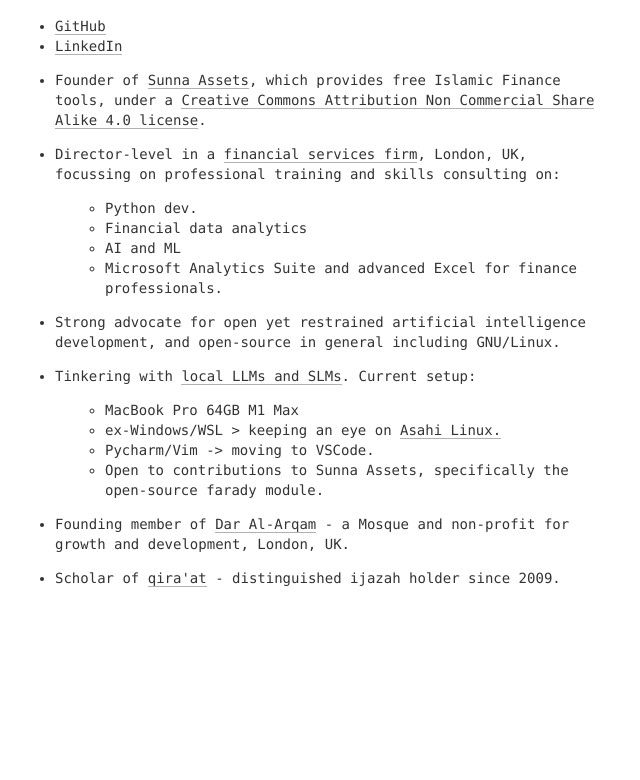
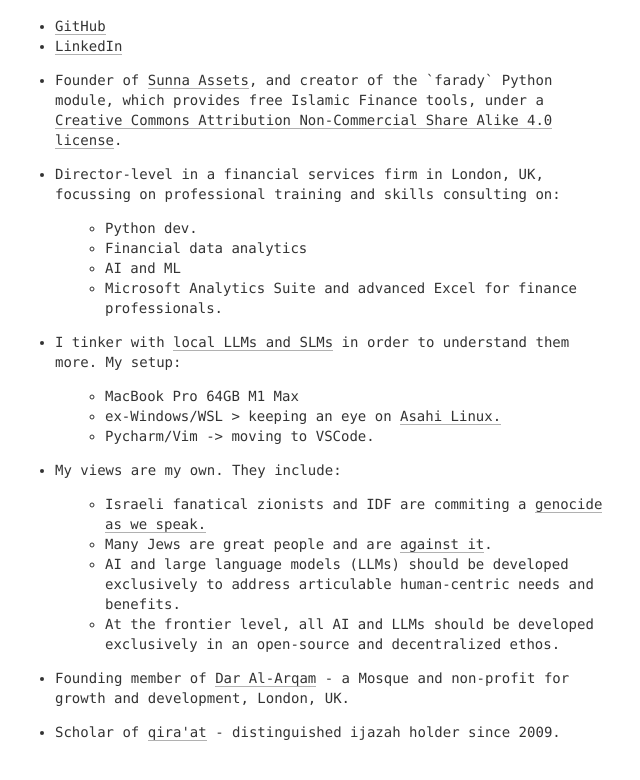
Before and after one commit to adamquant/adamquant.github.io, a plain HTML site: page index.html in a window 1280 px wide. Shown: the part 114-894 px from the top of the page, without its empty margins (335-975 px from the left). Before the commit the page ends 800 px from the top, so only its background shows below. Drawn offline with Linux system fonts and the light colour scheme.

Commit message:
new content

```diff
--- a/index.html
+++ b/index.html
@@ -807,12 +807,12 @@
                 <li><a href="https://www.linkedin.com/in/adamquant/">LinkedIn</a></li>
                 <li>
                     <p>
-                        Founder of <a href="https://sunnaassets.com">Sunna Assets</a>, which provides free Islamic Finance tools, under a <a href="https://creativecommons.org/licenses/by-nc-sa/4.0/">Creative Commons Attribution Non Commercial Share Alike 4.0 license</a>.
+                        Founder of <a href="https://sunnaassets.com">Sunna Assets</a>, and creator of the `farady` Python module, which provides free Islamic Finance tools, under a <a href="https://creativecommons.org/licenses/by-nc-sa/4.0/">Creative Commons Attribution Non-Commercial Share Alike 4.0 license</a>.
                     </p>
                 </li>
                 <li>
                     <p>
-                        Director-level in a <a href="https://www.fitchlearning.com/">financial services firm</a>, London, UK, focussing on professional training and skills consulting on:
+                        Director-level in a financial services firm in London, UK, focussing on professional training and skills consulting on:
                         <ul>
                             <li>Python dev.</li>
                             <li>Financial data analytics</li>
@@ -821,23 +821,28 @@
                         </ul>
                     </p>
                 </li>
-
                 <li>
-                <p>
-                    Strong advocate for open yet restrained artificial intelligence development, and open-source in general including GNU/Linux.
-                </p>
-            </li>
+                    <p>
+                        I tinker with <a href="https://www.reddit.com/r/LocalLLaMA/">local LLMs and SLMs</a> in order to understand them more. My setup:
+                        <ul>
+                            <li>MacBook Pro 64GB M1 Max</li>
+                            <li>ex-Windows/WSL > keeping an eye on <a href="https://github.com/asahilinux">Asahi Linux.</a></li>
+                            <li>Pycharm/Vim -> moving to VSCode.</li>
+                        </ul>
+                    </p>
+                </li>
             <li>
                 <p>
-                    Tinkering with <a href="https://www.reddit.com/r/LocalLLaMA/">local LLMs and SLMs</a>. Current setup:
+                    My views are my own. They include:
                     <ul>
-                        <li>MacBook Pro 64GB M1 Max</li>
-                        <li>ex-Windows/WSL > keeping an eye on <a href="https://github.com/asahilinux">Asahi Linux.</a></li>
-                        <li>Pycharm/Vim -> moving to VSCode.</li>
-                        <li>Open to contributions to Sunna Assets, specifically the open-source farady module.</li>
+                        <li>Israeli fanatical zionists and IDF are commiting a <a href="https://www.youtube.com/watch?v=gEo813rYm8g&ab_channel=DoubleDownNews">genocide as we speak.</a></li>
+                        <li>Many Jews are great people and are <a href="https://www.youtube.com/watch?v=Posmzxqx4HA&pp=ygUrZG91YmxlIGRvd24gbmV3cyB3aGF0IHRlaCBiYmMgd29udCB0ZWxsIHlvdQ%3D%3D">against it</a>.</li>
+                        <li>AI and large language models (LLMs) should be developed exclusively to address articulable human-centric needs and benefits.</li>
+                        <li>At the frontier level, all AI and LLMs should be developed exclusively in an open-source and decentralized ethos.</li>
                     </ul>
                 </p>
             </li>
+
             <li>
                 <p>
                     Founding member of <a href="https://www.daralarqam.co.uk/about-us">Dar Al-Arqam</a> - a Mosque and non-profit for growth and development, London, UK.
```
